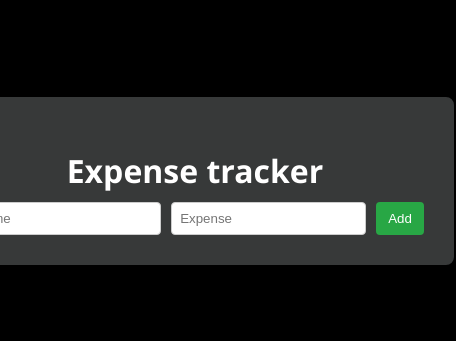
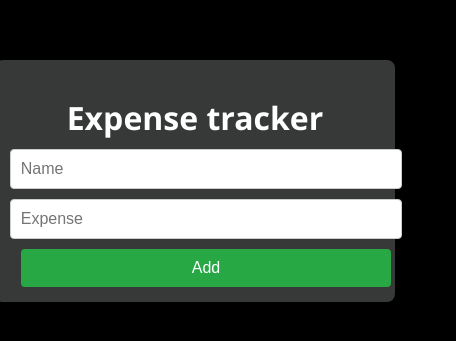
Before and after one commit to bldxspark/expensetracker, a plain HTML site: page index.html in a window 390 px wide. Shown: the part 241-582 px from the top of the page, 456 px wide, since content can reach past the window. Drawn offline with Linux system fonts and the light colour scheme.

Commit message:
Update style.css

```diff
--- a/style.css
+++ b/style.css
@@ -1,6 +1,6 @@
 body {
     font-family: Arial, sans-serif;
-   background-color: black;
+    background-color: black;
     margin: 0;
     padding: 0;
     display: flex;
@@ -14,9 +14,9 @@ body {
 .container {
     background-color: rgb(55, 57, 57);
     text-align: center;
-    height: max-content;
-    width: max-content;
-    padding: 30px;
+    width: 90%;
+    max-width: 400px;
+    padding: 20px;
     border: 2px solid black;
     border-radius: 10px;
 }
@@ -28,23 +28,30 @@ h1, h2, h3 {
 
 #input_container {
     display: flex;
+    flex-wrap: wrap;
     gap: 10px;
+    justify-content: center;
 }
 
 input {
-    width: 70%;
-    padding: 8px;
+    width: 100%;
+    max-width: 200px;
+    padding: 10px;
     border: 1px solid #ccc;
     border-radius: 4px;
+    font-size: 16px;
 }
 
 button {
     background-color: #28a745;
     color: white;
     border: none;
-    padding: 8px 12px;
+    padding: 10px 15px;
     border-radius: 4px;
     cursor: pointer;
+    font-size: 16px;
+    width: 100%;
+    max-width: 80px;
 }
 
 button:hover {
@@ -57,20 +64,24 @@ button:hover {
     font-weight: bold;
     font-size: large;
 }
-#expense_cont{
-    background-color:rgb(55, 57, 57);
+
+#expense_cont {
+    background-color: rgb(55, 57, 57);
     padding: 10px;
     border-radius: 4px;
     margin-top: 10px;
     border: 1px solid white;
 }
+
 .expense-item {
     display: flex;
     justify-content: space-between;
-    background-color: #f9f9f9;
+    align-items: center;
+    background-color: #444;
     padding: 8px;
     margin: 5px 0;
     border-radius: 4px;
+    color: white;
 }
 
 .expense-item button {
@@ -94,3 +105,32 @@ button:hover {
     color: red;
     margin-top: 10px;
 }
+
+/* Responsive Design */
+@media (max-width: 500px) {
+    .container {
+        width: 95%;
+        padding: 15px;
+    }
+
+    #input_container {
+        flex-direction: column;
+        align-items: center;
+    }
+
+    input {
+        width: 100%;
+        max-width: none;
+    }
+
+    button {
+        max-width: none;
+        width: 100%;
+    }
+
+    .expense-item {
+        flex-direction: column;
+        text-align: center;
+        gap: 5px;
+    }
+}
```
